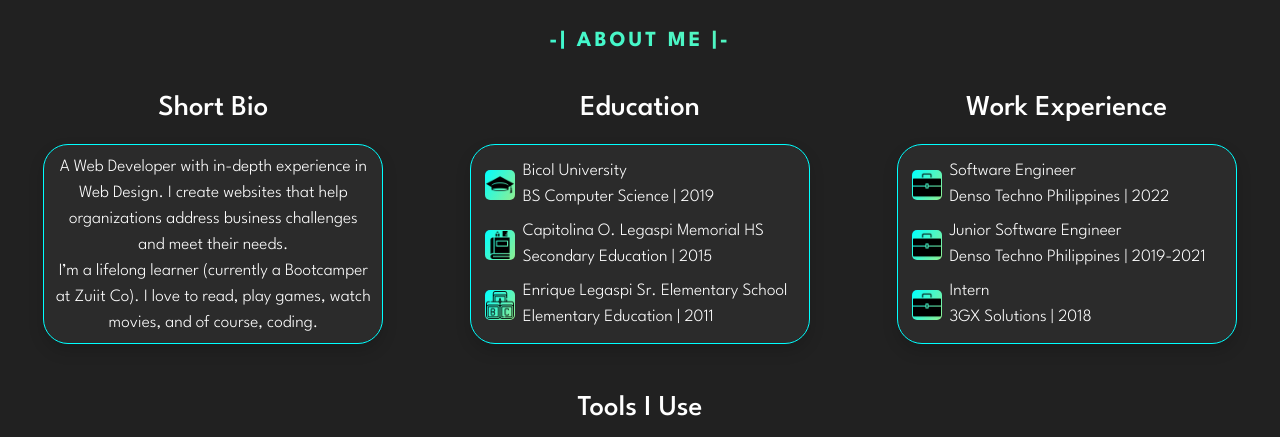
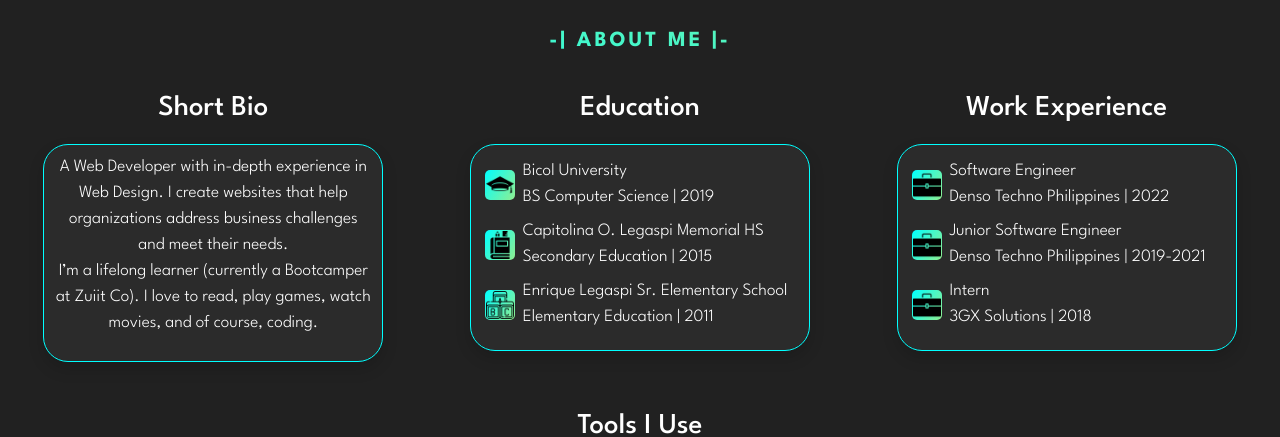
Before and after one commit to dhonel15s/webportfolio, a plain HTML site: page index.html in a window 1280 px wide. Shown: the part 497-934 px from the top of the page. Drawn offline with nearby package versions, Linux system fonts and the light colour scheme.

Commit message:
Modify card holder min height in css file

```diff
--- a/index.css
+++ b/index.css
@@ -436,8 +436,7 @@ body {
 /*CUSTOM CARDHOLDER SIZE FOR ABOUT ME*/
 @media (min-width: 992px) {
 	.about-me-card-holder{
-		height: 200px;
-		overflow: hidden;
+		min-height: 75%;
 		text-overflow: ellipsis;
 	}
 }
```
